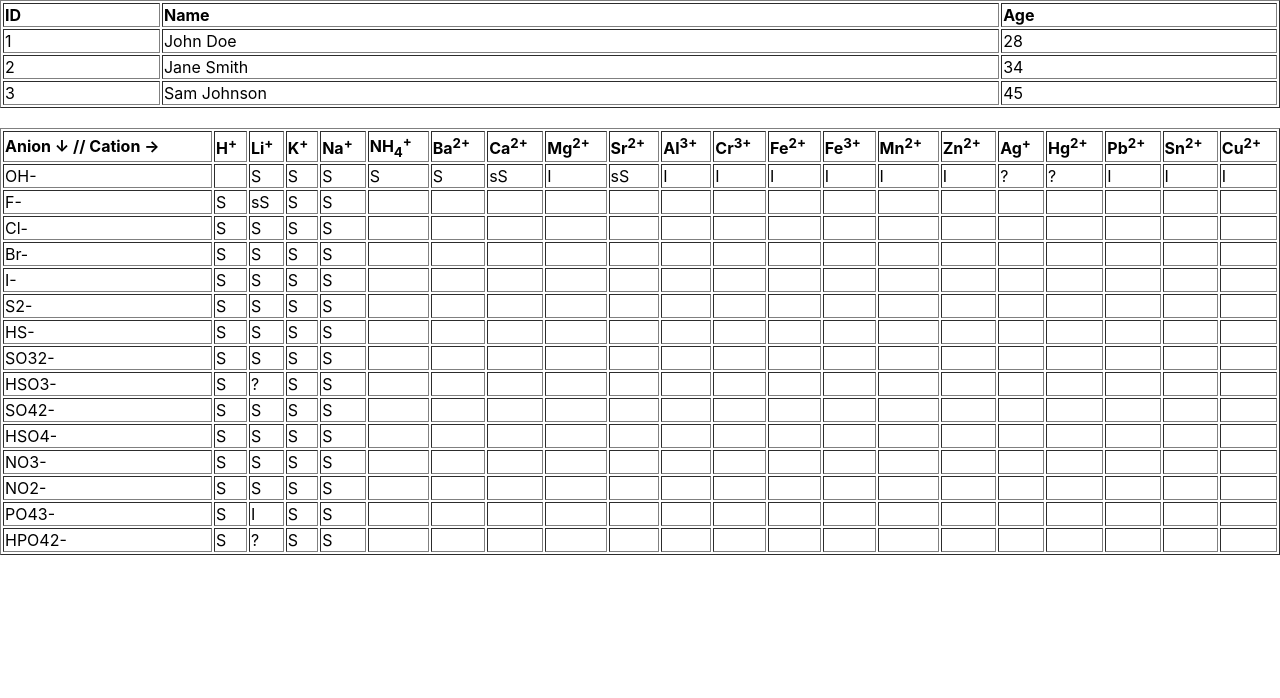
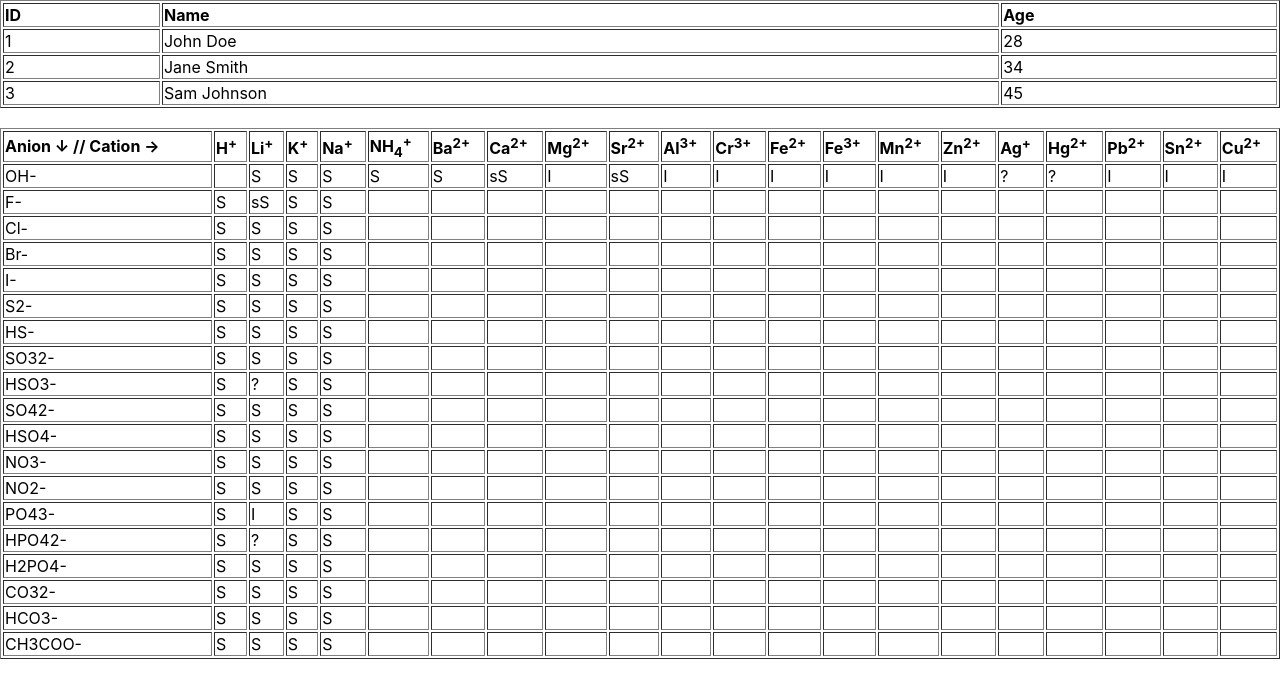
Before and after one commit to EranLavan/words-beyond, a React (Create React App) app: page / in a window 1280 px wide. Shown: the top 698 px of the page. Built offline with nearby package versions, Linux system fonts and the light colour scheme.

Commit message:
modified:   src/components-t/Solubility.js

```diff
--- a/src/components-t/Solubility.js
+++ b/src/components-t/Solubility.js
@@ -155,6 +155,42 @@ const data = [
     na: 'S'
   },
 
+  {
+    id: 16,
+    anion: 'H2PO4-',
+    h: 'S',
+    li: 'S',
+    k: 'S',
+    na: 'S'
+  },
+
+  {
+    id: 17,
+    anion: 'CO32-',
+    h: 'S',
+    li: 'S',
+    k: 'S',
+    na: 'S'
+  },
+
+  {
+    id: 18,
+    anion: 'HCO3-',
+    h: 'S',
+    li: 'S',
+    k: 'S',
+    na: 'S'
+  },
+
+  {
+    id: 19,
+    anion: 'CH3COO-',
+    h: 'S',
+    li: 'S',
+    k: 'S',
+    na: 'S'
+  },
+
 ]
 
   return (
```
